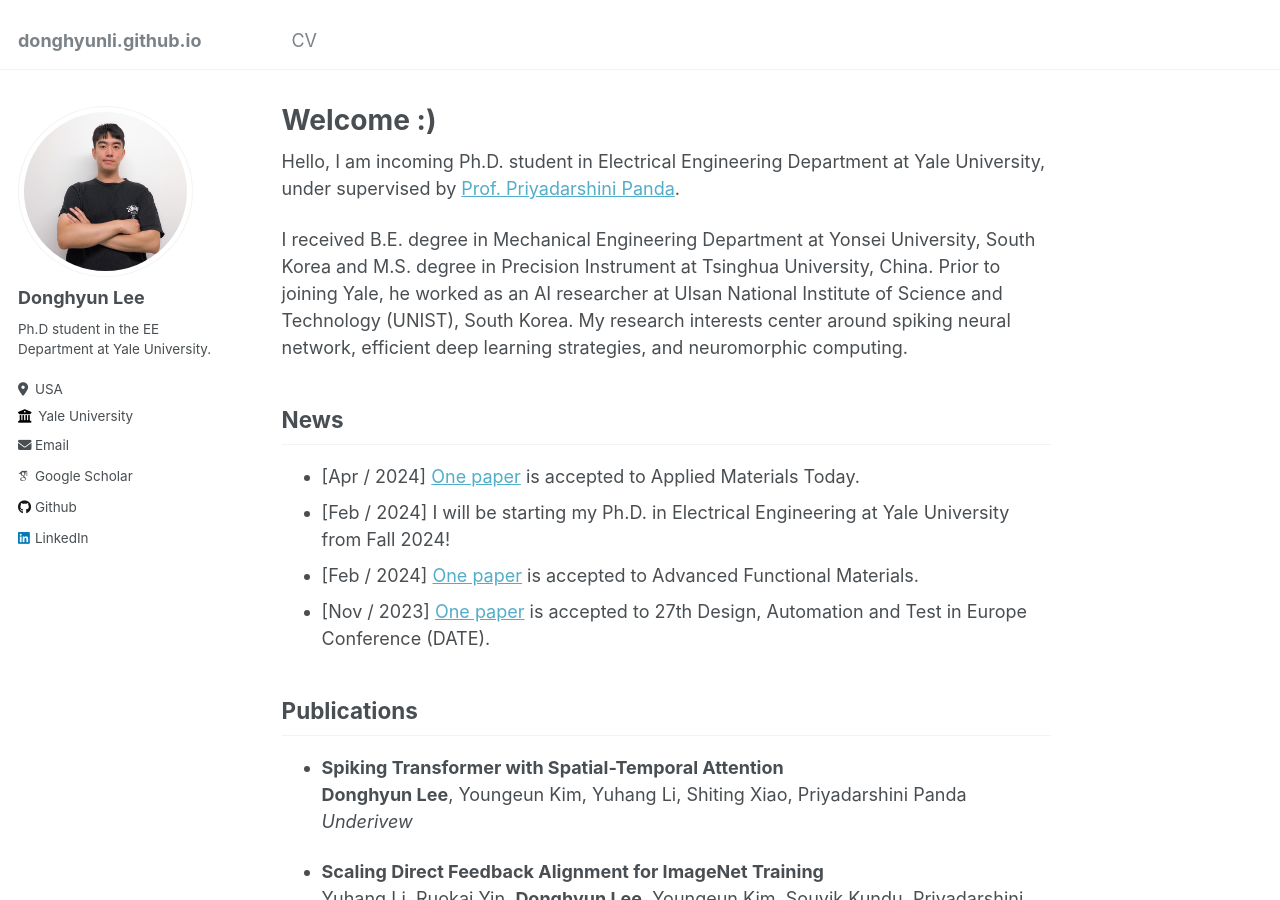
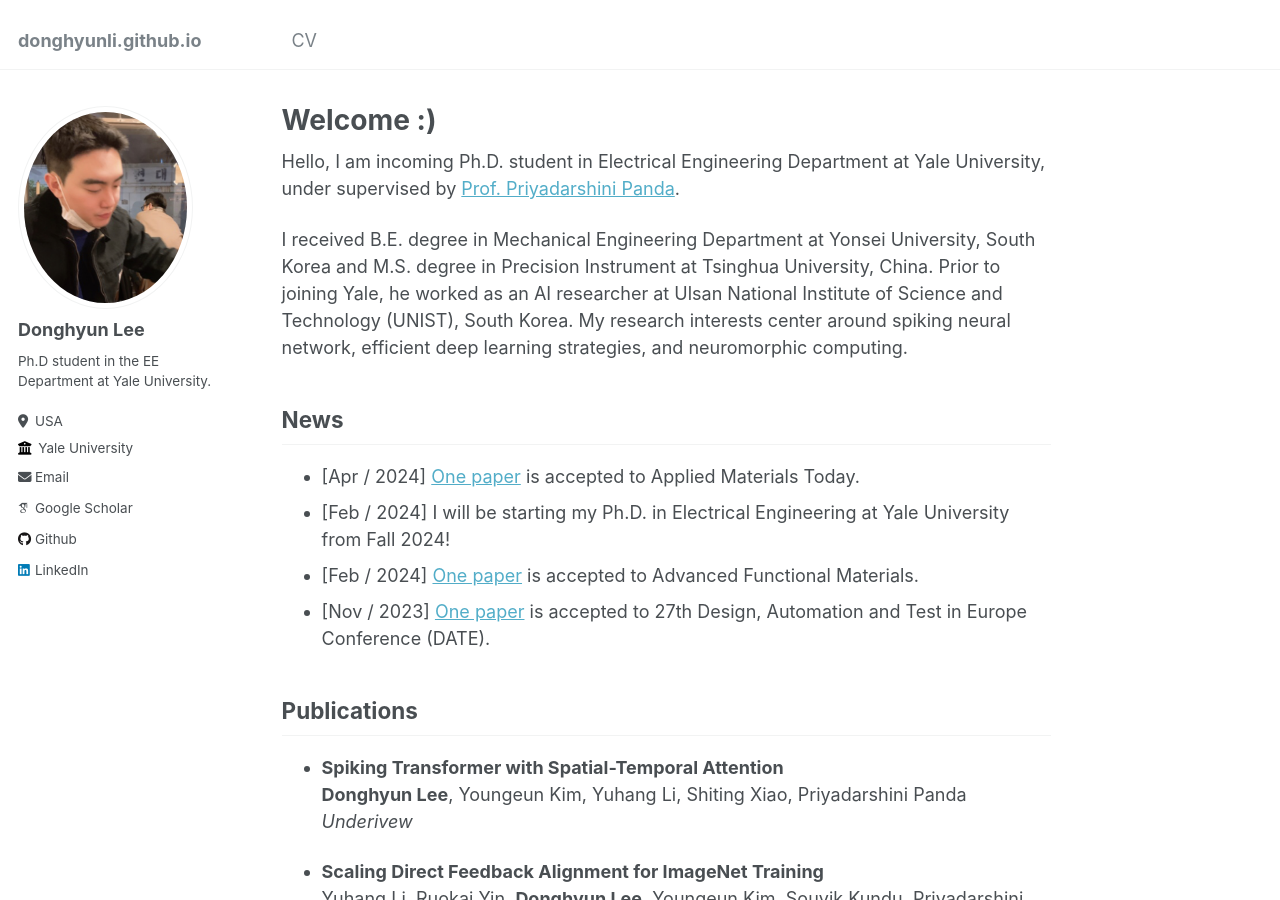
Before and after one commit to donghyunli/donghyunli.github.io, a Jekyll site: the page built from _pages/about.md, in a window 1280 px wide and 900 px high. Built offline with Jekyll 4.4.1, drawn with Linux system fonts in a browser that asks for light colours; some web fonts are replaced.

Commit message:
update image

```diff
--- a/_config.yml
+++ b/_config.yml
@@ -21,7 +21,7 @@
 #               Additional customization can be done by editing /_includes/author-profile.html
 author:
   # Biographic information
-  avatar           : "donghyun.png"
+  avatar           : "cafe.png"
   name             : "Donghyun Lee"
   pronouns         : # example: "she/her"
   bio              : "Ph.D student in the EE Department at Yale University."
```
Also changed, not shown: images/cafe.png (added), 1 other file.
